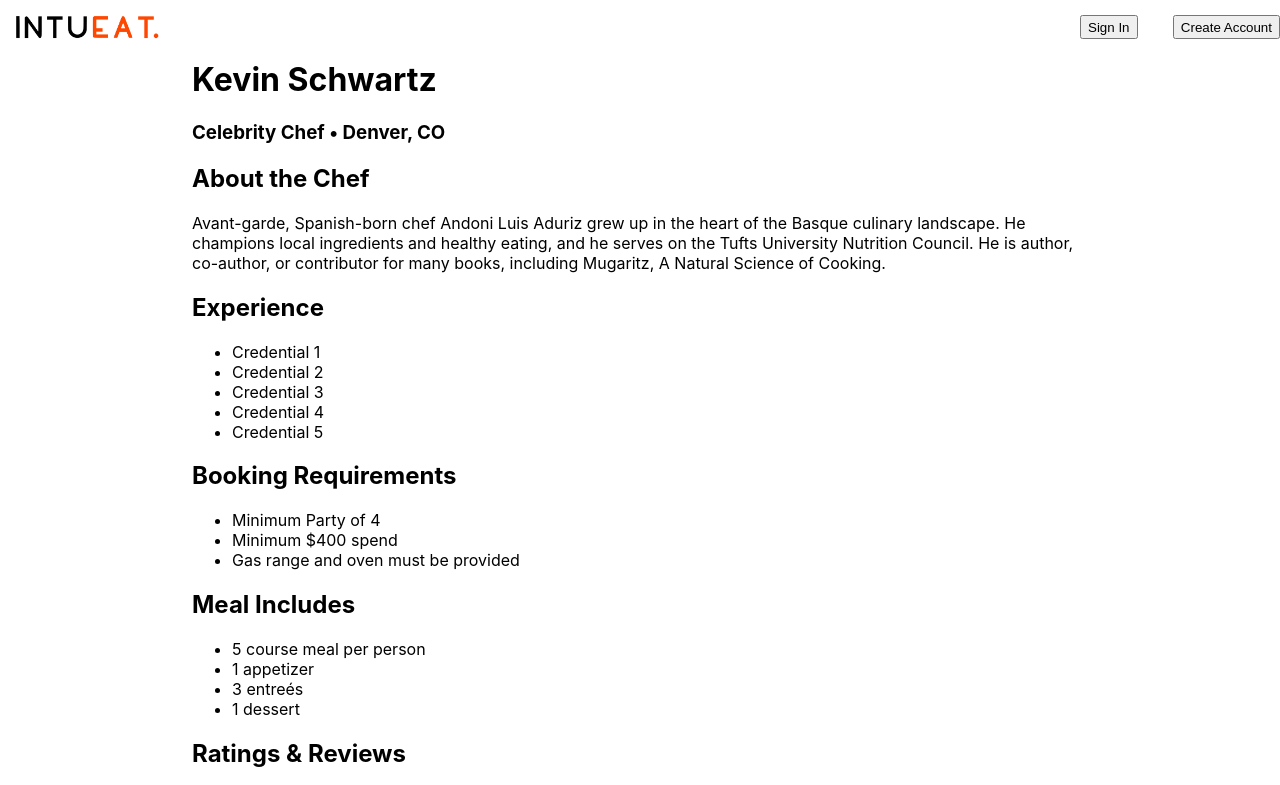
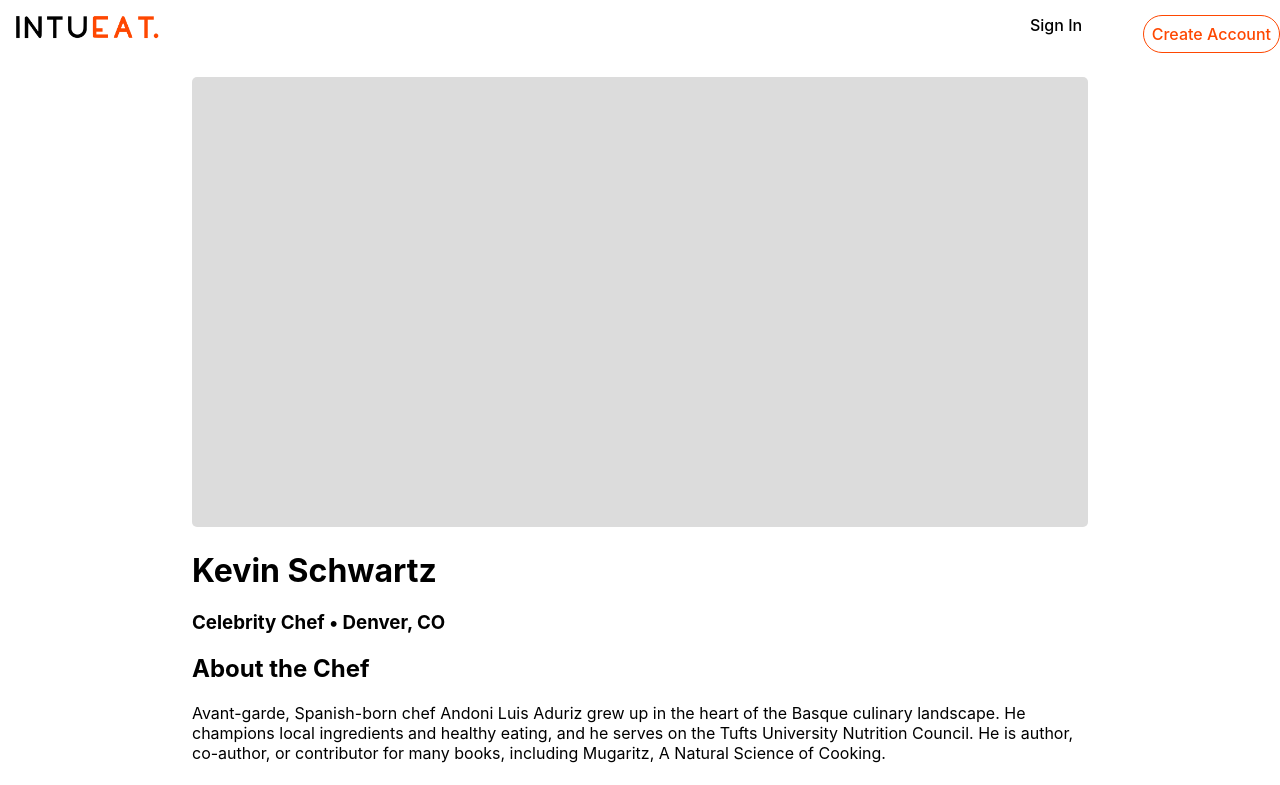
Before and after one commit to VPAbraham/intueat, a React (Create React App) app: page / in a window 1280 px wide. Shown: the top 785 px of the page. Built offline with nearby package versions, Linux system fonts and the light colour scheme.

Commit message:
Style header components, set up color variables in SASS

```diff
--- a/src/App.scss
+++ b/src/App.scss
@@ -1,3 +1,8 @@
+$red-orange: #fe4701;
+$light-grey: #d1d3d4;
+$dark-grey: #636466;
+
+
 .App {
 
   .content-container {
--- a/src/components/Bar-left/Bar-left.js
+++ b/src/components/Bar-left/Bar-left.js
@@ -1,4 +1,5 @@
 import React from 'react';
+import ImageGal from '../Image-gal/Image-gal';
 import ChefInfo from '../Chef-info/Chef-info';
 import ChefBio from '../Chef-bio/Chef-bio';
 import Reviews from '../Reviews/Reviews';
@@ -16,6 +17,7 @@ const BarLeft = (props) => {
 
   return (
     <div className='bar-left'>
+      <ImageGal />
       <ChefInfo
       name={name}
       accolades={accolades}
--- a/src/components/Header/Header.js
+++ b/src/components/Header/Header.js
@@ -7,8 +7,8 @@ const Header = () => {
     <header className='page-header'>
       <img src={logo} alt="logo"/>
       <div>
-        <button className='sign-in'>Sign In</button>
-        <button className='create-account'>Create Account</button>
+        <a className='sign-in'>Sign In</a>
+        <a className='create-account'>Create Account</a>
       </div>
 
     </header>
--- a/src/components/Header/Header.scss
+++ b/src/components/Header/Header.scss
@@ -1,3 +1,7 @@
+$red-orange: #fe4701;
+$light-grey: #d1d3d4;
+$dark-grey: #636466;
+
 .page-header{
   display: flex;
   justify-content: space-between;
@@ -9,16 +13,20 @@
 
   div {
     margin: 15px 0 0 15px;
-    width: 200px;
+    width: 250px;
     display: flex;
     justify-content: space-between;
 
     .sign-in {
-
+      font-weight: 500;
     }
 
     .create-account {
-
+      color: $red-orange;
+      font-weight: 500;
+      border: 1px solid $red-orange;
+      padding: 8px;
+      border-radius: 20px;
     }
   }
 
--- a/src/components/Image-gal/Image-gal.js
+++ b/src/components/Image-gal/Image-gal.js
@@ -1,4 +1,5 @@
 import React from 'react';
+import './Image-gal.scss';
 import ImageGallery from 'react-image-gallery';
 import chef1 from '../../assets/head-chef.jpeg';
 import chef2 from '../../assets/chef-2.jpg';
--- a/src/components/Image-gal/Image-gal.scss
+++ b/src/components/Image-gal/Image-gal.scss
@@ -0,0 +1,6 @@
+.image-gal {
+  height: 450px;
+  background-color: rgb(220, 220, 220);
+  margin: 3vh 0;
+  border-radius: 5px;
+}
```
